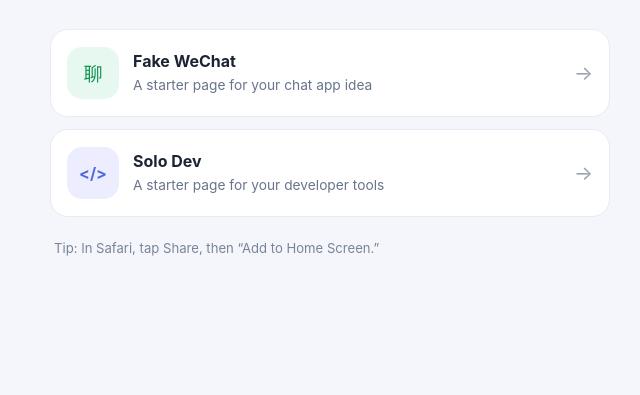
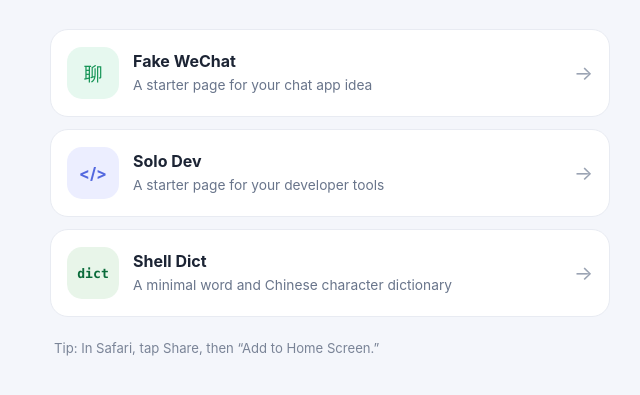
Before and after one commit to chaogo/my-pages, a plain HTML site: page index.html in a window 1280 px wide. Shown: the part 217-612 px from the top of the page, without its empty margins (310-950 px from the left). Drawn offline with Linux system fonts and the light colour scheme.

Commit message:
Add Shell Dict to app launcher

```diff
--- a/index.html
+++ b/index.html
@@ -35,6 +35,14 @@
           </span>
           <span class="arrow" aria-hidden="true">→</span>
         </a>
+        <a class="app-card" href="shell_dict/shell_dict.html">
+          <span class="app-icon app-icon-dict" aria-hidden="true">dict</span>
+          <span class="app-copy">
+            <strong>Shell Dict</strong>
+            <span>A minimal word and Chinese character dictionary</span>
+          </span>
+          <span class="arrow" aria-hidden="true">→</span>
+        </a>
       </nav>
 
       <p class="hint">Tip: In Safari, tap Share, then “Add to Home Screen.”</p>
--- a/styles.css
+++ b/styles.css
@@ -103,6 +103,13 @@ h1 {
   font-size: 1rem;
 }
 
+.app-icon-dict {
+  background: #e8f5e9;
+  color: #0a6b3a;
+  font-family: ui-monospace, "SF Mono", Menlo, Consolas, monospace;
+  font-size: 0.82rem;
+}
+
 .app-copy {
   display: grid;
   gap: 5px;
```
Also changed, not shown: 1 other file.
